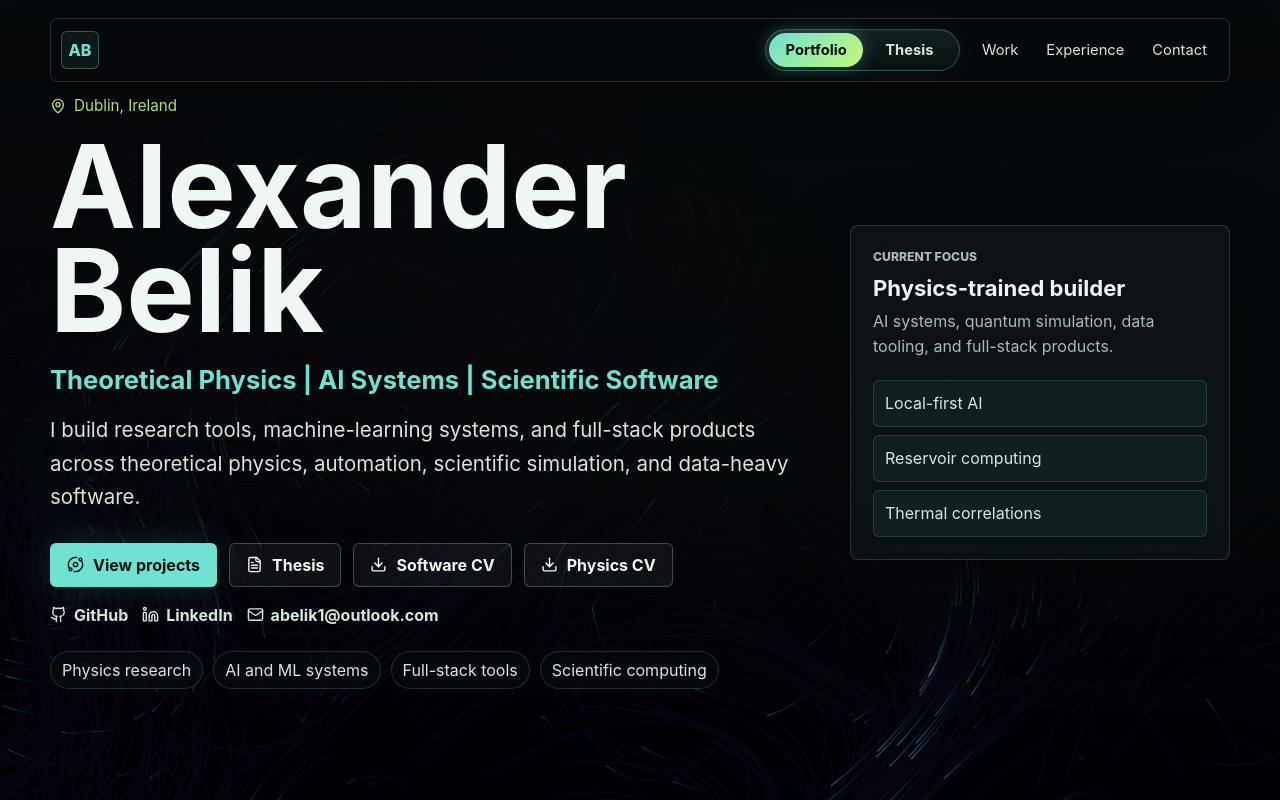
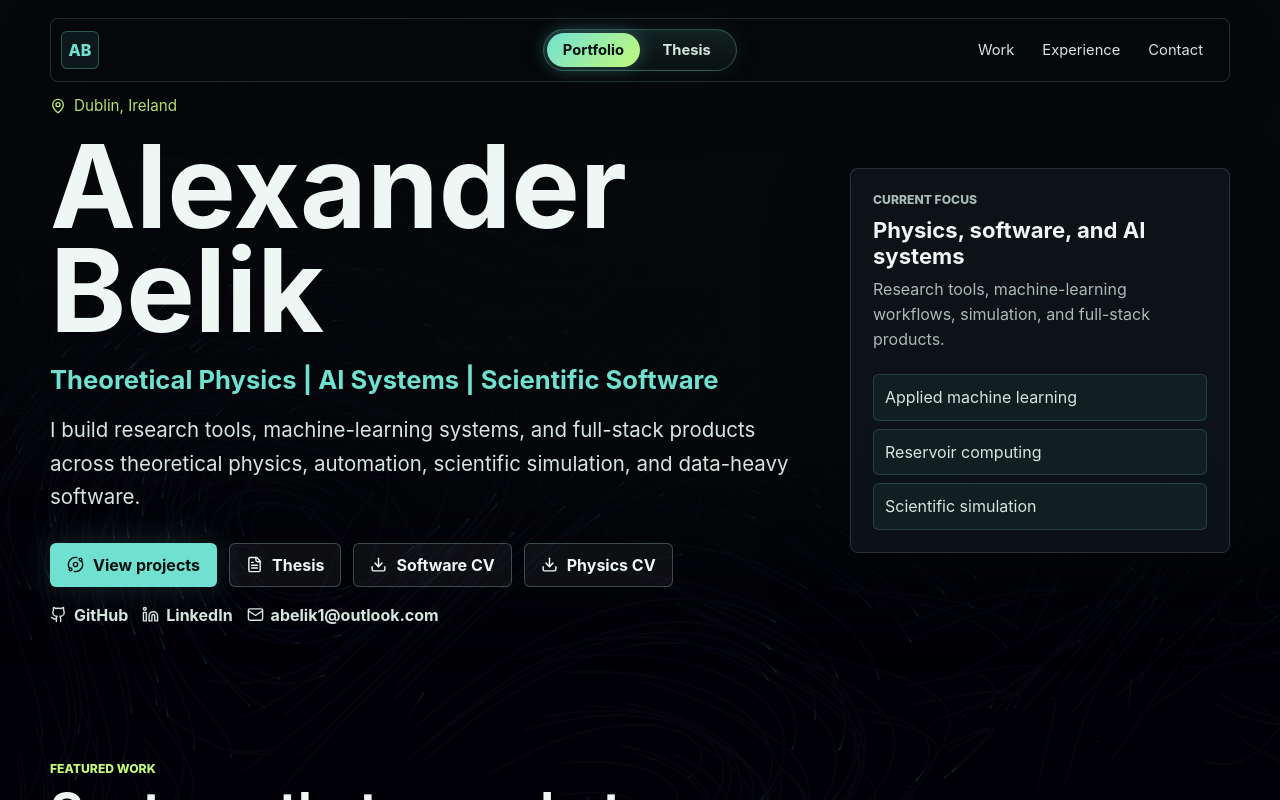
Before and after one commit to Abelik1/personal_website, a React (Vite) app: page / in a window 1280 px wide. Shown: the top 800 px of the page. Built offline with nearby package versions, Linux system fonts and the light colour scheme.

Commit message:
Polish copy and interface motion

```diff
--- a/src/App.tsx
+++ b/src/App.tsx
@@ -28,7 +28,6 @@ import { FluidField } from "./FluidField";
 import {
   education,
   experiences,
-  identityChips,
   profile,
   projects,
   skillClusters,
@@ -721,7 +720,7 @@ function WorkstreamsSection() {
     <section className="section notes-section">
       <div className="section-heading">
         <p className="eyebrow">Selected threads</p>
-        <h2>Recent work grouped by what it is actually trying to do.</h2>
+        <h2>Recent workstreams.</h2>
       </div>
       <div className="note-grid">
         {workstreams.map((item) => (
@@ -785,22 +784,17 @@ function PortfolioPage({ onOpenThesis }: { onOpenThesis: () => void }) {
               {profile.email}
             </a>
           </div>
-          <div className="identity-row">
-            {identityChips.map((chip) => (
-              <span key={chip}>{chip}</span>
-            ))}
-          </div>
         </div>
         <aside className="hero-panel" aria-label="Current profile">
           <div>
             <p className="eyebrow">Current focus</p>
-            <strong>Physics-trained builder</strong>
-            <span>AI systems, quantum simulation, data tooling, and full-stack products.</span>
+            <strong>Physics, software, and AI systems</strong>
+            <span>Research tools, machine-learning workflows, simulation, and full-stack products.</span>
           </div>
           <div className="signal-stack">
-            <span>Local-first AI</span>
+            <span>Applied machine learning</span>
             <span>Reservoir computing</span>
-            <span>Thermal correlations</span>
+            <span>Scientific simulation</span>
           </div>
         </aside>
       </section>
@@ -929,7 +923,7 @@ function ThesisPage() {
       <section className="section thesis-technical-section" id="thesis-technical">
         <div className="section-heading">
           <p className="eyebrow">Technical overview</p>
-          <h2>The mathematical version, without burying the reader in the full report.</h2>
+          <h2>A concise technical overview.</h2>
         </div>
         <div className="technical-layout">
           <div className="technical-equations">
--- a/src/FluidField.tsx
+++ b/src/FluidField.tsx
@@ -10,6 +10,8 @@ type Particle = {
   hue: number;
   life: number;
 };
+
+const BACKGROUND_SPEED = 0.5;
 
 const field = (x: number, y: number, t: number) => {
   const s1 = Math.sin(y * 0.011 + t * 0.00042);
@@ -116,13 +118,21 @@ export function FluidField() {
       const pointerFresh = pointer.active && time - pointer.lastMove < 900;
 
       if (pointerFresh) {
-        const glow = context.createRadialGradient(pointer.x, pointer.y, 0, pointer.x, pointer.y, 105);
+        const glowRadius = 52.5;
+        const glow = context.createRadialGradient(
+          pointer.x,
+          pointer.y,
+          0,
+          pointer.x,
+          pointer.y,
+          glowRadius
+        );
         glow.addColorStop(0, "rgba(112, 225, 209, 0.12)");
         glow.addColorStop(0.36, "rgba(242, 184, 102, 0.055)");
         glow.addColorStop(1, "rgba(112, 225, 209, 0)");
         context.fillStyle = glow;
         context.beginPath();
-        context.arc(pointer.x, pointer.y, 105, 0, Math.PI * 2);
+        context.arc(pointer.x, pointer.y, glowRadius, 0, Math.PI * 2);
         context.fill();
       }
 
@@ -130,9 +140,9 @@ export function FluidField() {
         particle.px = particle.x;
         particle.py = particle.y;
 
-        const vector = field(particle.x, particle.y, time);
-        particle.vx += vector.x * 0.045;
-        particle.vy += vector.y * 0.045;
+        const vector = field(particle.x, particle.y, time * BACKGROUND_SPEED);
+        particle.vx += vector.x * 0.045 * BACKGROUND_SPEED;
+        particle.vy += vector.y * 0.045 * BACKGROUND_SPEED;
 
         if (pointerFresh) {
           const dx = particle.x - pointer.x;
@@ -149,9 +159,9 @@ export function FluidField() {
 
         particle.vx *= 0.965;
         particle.vy *= 0.965;
-        particle.x += particle.vx + vector.x * 0.62;
-        particle.y += particle.vy + vector.y * 0.62;
-        particle.life += 1;
+        particle.x += (particle.vx + vector.x * 0.62) * BACKGROUND_SPEED;
+        particle.y += (particle.vy + vector.y * 0.62) * BACKGROUND_SPEED;
+        particle.life += BACKGROUND_SPEED;
 
         if (
           particle.x < -30 ||
--- a/src/styles.css
+++ b/src/styles.css
@@ -76,7 +76,7 @@ button {
   transform: translateX(-50%);
   display: flex;
   align-items: center;
-  justify-content: space-between;
+  justify-content: center;
   gap: 18px;
   padding: 10px;
   border: 1px solid var(--line);
@@ -94,6 +94,8 @@ main,
 
 .brand {
   display: inline-grid;
+  position: absolute;
+  left: 10px;
   width: 38px;
   height: 38px;
   place-items: center;
@@ -108,12 +110,14 @@ main,
 .site-header nav {
   display: flex;
   align-items: center;
-  gap: 10px;
-  flex-wrap: wrap;
-  justify-content: flex-end;
+  width: 100%;
+  min-height: 42px;
+  justify-content: center;
 }
 
 .nav-links {
+  position: absolute;
+  right: 14px;
   display: flex;
   align-items: center;
   justify-content: flex-end;
@@ -152,6 +156,7 @@ main,
 
 .view-switch {
   position: relative;
+  flex: 0 0 auto;
   display: grid;
   grid-template-columns: 1fr 1fr;
   min-height: 42px;
@@ -1864,6 +1869,12 @@ main,
   .site-header {
     top: 10px;
     width: min(calc(100% - 20px), var(--max-width));
+    justify-content: space-between;
+  }
+
+  .brand,
+  .nav-links {
+    position: static;
   }
 
   .site-header nav a,
@@ -1873,7 +1884,10 @@ main,
   }
 
   .site-header nav {
+    width: auto;
     gap: 8px;
+    flex-wrap: wrap;
+    justify-content: flex-end;
   }
 
   .site-header nav .view-switch button,
```
